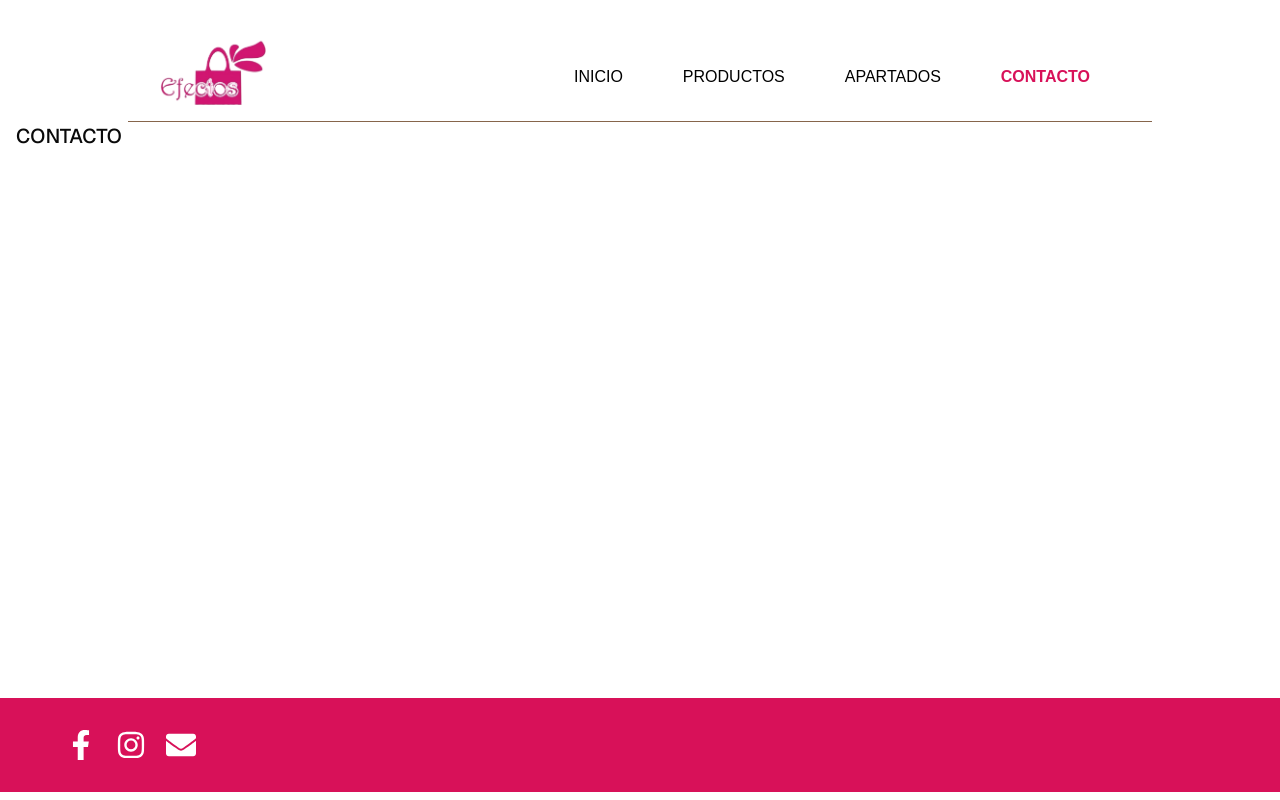
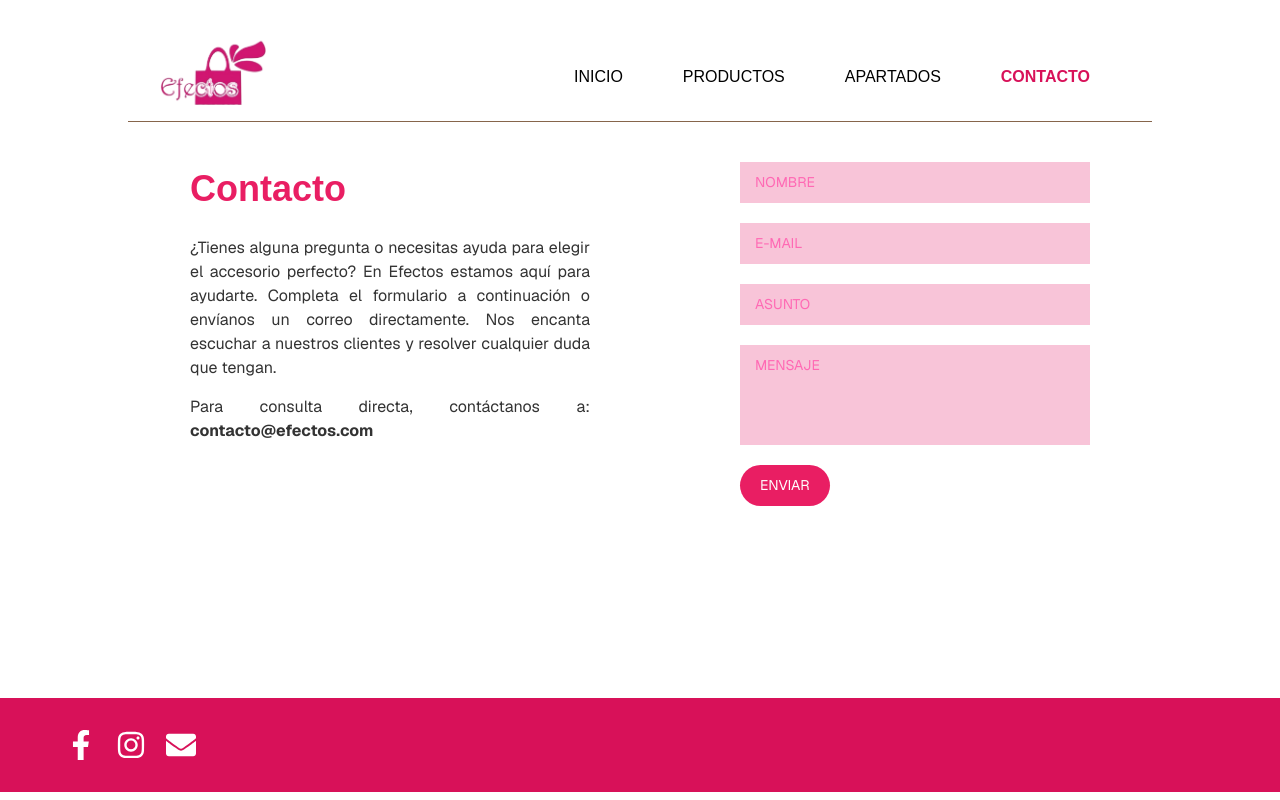
Before and after one commit to AdanYairJS/EfectosWebsite, a Next.js app: page /contacto in a window 1280 px wide. Built offline with nearby package versions, Linux system fonts and the light colour scheme; a web font is replaced by a local one.

Commit message:
Hice la pagina de contacto

```diff
--- a/app/contacto/page.tsx
+++ b/app/contacto/page.tsx
@@ -1,10 +1,31 @@
-export default async function Index() {
-    return (
-      <>
-        <main className="flex-1 flex flex-col gap-6 px-4">
-          <h2 className="font-medium text-xl mb-4">CONTACTO</h2>
+import styles from '../styles/Contacto.module.css';
 
-        </main>
-      </>
-    );
-}
+const Contacto = () => {
+  return (
+    <main className={styles.contactPage}>
+      <section className={styles.contactContainer}>
+        {/* Información de contacto */}
+        <div className={styles.contactInfo}>
+          <h1 className={styles.contactTitle}>Contacto</h1>
+          <p>
+            ¿Tienes alguna pregunta o necesitas ayuda para elegir el accesorio perfecto? En Efectos estamos aquí para ayudarte. Completa el formulario a continuación o envíanos un correo directamente. Nos encanta escuchar a nuestros clientes y resolver cualquier duda que tengan.
+          </p>
+          <p>
+            Para consulta directa, contáctanos a: <strong>contacto@efectos.com</strong>
+          </p>
+        </div>
+
+        {/* Formulario de contacto */}
+        <form className={styles.contactForm}>
+          <input type="text" placeholder="NOMBRE" className={styles.inputField} />
+          <input type="email" placeholder="E-MAIL" className={styles.inputField} />
+          <input type="text" placeholder="ASUNTO" className={styles.inputField} />
+          <textarea placeholder="MENSAJE" className={styles.textArea}></textarea>
+          <button type="submit" className={styles.submitButton}>ENVIAR</button>
+        </form>
+      </section>
+    </main>
+  );
+};
+
+export default Contacto;
--- /dev/null
+++ b/app/styles/Contacto.module.css
@@ -0,0 +1,78 @@
+.contactPage {
+    padding: 40px 20px; /* Espaciado general */
+  }
+
+  .contactContainer {
+    display: flex;
+    justify-content: space-between; /* Mantiene el texto y el formulario separados */
+    align-items: flex-start; /* Alinea al inicio verticalmente */
+    gap: 40px; /* Espaciado entre el texto y el formulario */
+    max-width: 900px; /* Ancho máximo del contenedor */
+    margin: 0 auto; /* Centra el contenedor horizontalmente */
+  }
+
+  .contactInfo {
+    flex: 1;
+    font-size: 16px;
+    line-height: 1.5; /* Reduce el espaciado entre las líneas */
+    color: #333;
+    max-width: 400px; /* Limita el ancho del texto */
+  }
+
+  .contactTitle {
+    font-family: Arial, sans-serif;
+    font-size: 36px;
+    font-weight: bold;
+    color: #e91e63;
+    margin-bottom: 20px;
+  }
+
+  .contactForm {
+    flex: 1;
+    display: flex;
+    flex-direction: column; /* Los campos y el botón en columna */
+    gap: 20px; /* Espaciado entre los campos */
+    max-width: 350px; /* Limita el ancho del formulario */
+  }
+
+  .inputField,
+  .textArea {
+    width: 100%; /* Los campos ocupan todo el ancho */
+    padding: 10px 15px; /* Espaciado interno */
+    font-size: 14px; /* Tamaño del texto */
+    border-radius: 0; /* Elimina los bordes redondeados */
+    background-color: #f8c4d8; /* Fondo rosado claro */
+    color: #333; /* Color del texto dentro de los campos */
+  }
+
+  .inputField::placeholder,
+  .textArea::placeholder {
+    color: hotpink; /* Cambia el color del texto del placeholder */
+  }
+
+  .textArea {
+    height: 100px; /* Altura del área de texto */
+    resize: none; /* Evita que el usuario cambie el tamaño */
+  }
+
+  .submitButton {
+    background-color: #e91e63; /* Color del botón */
+    color: white; /* Color del texto del botón */
+    padding: 10px 20px; /* Espaciado interno */
+    font-size: 14px; /* Tamaño del texto */
+    border: none; /* Sin bordes */
+    border-radius: 25px; /* Bordes redondeados */
+    cursor: pointer; /* Cambia el cursor al pasar sobre el botón */
+    align-self: flex-start; /* Alinea el botón a la izquierda del formulario */
+    max-width: 150px; /* Ancho máximo del botón */
+    text-align: center; /* Centra el texto dentro del botón */
+  }
+
+  .submitButton:hover {
+    background-color: #d81b60; /* Color del botón al pasar el mouse */
+  }
+
+  .contactInfo p {
+    margin-bottom: 15px; /* Espaciado entre párrafos */
+    text-align: justify; /* Justifica el texto */
+  }
--- a/app/styles/Home.module.css
+++ b/app/styles/Home.module.css
@@ -27,7 +27,6 @@
     color: #555;
     max-width: 800px;
     text-align: left;
-    font-family: "Raleway-VariableFont_wght";
   }
 
   .button {
```
Also changed, not shown: public/fonts/Frathaman Holland.otf (added), public/fonts/Raleway-VariableFont_wght.ttf (deleted).
